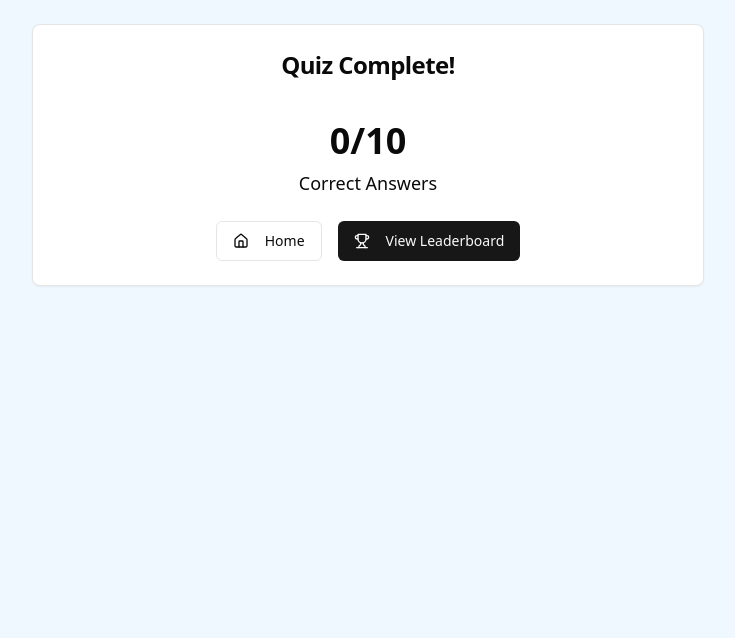
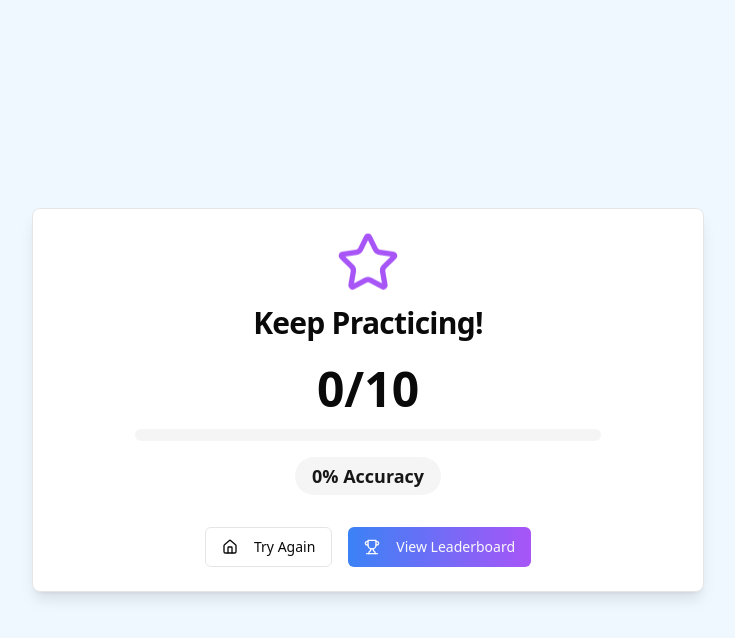
Before and after one commit to Nihil96/quiz-app, a React (Vite) app: page /results in a window 1280 px wide. Shown: the top 638 px of the page, without its empty margins (272-1007 px from the left). Built offline with nearby package versions, Linux system fonts and the light colour scheme.

Commit message:
feat: add animations and icons to improve UI/UX

```diff
--- a/src/App.tsx
+++ b/src/App.tsx
@@ -50,7 +50,7 @@ function App() {
   }
 
   return (
-    <div className="min-h-full w-full p-6">
+    <div className="min-h-full w-full px-2">
       <Routes>
         <Route
           path="/"
--- /dev/null
+++ b/src/components/ui/alert.tsx
@@ -0,0 +1,59 @@
+import * as React from "react"
+import { cva, type VariantProps } from "class-variance-authority"
+
+import { cn } from "@/lib/utils"
+
+const alertVariants = cva(
+  "relative w-full rounded-lg border p-4 [&>svg~*]:pl-7 [&>svg+div]:translate-y-[-3px] [&>svg]:absolute [&>svg]:left-4 [&>svg]:top-4 [&>svg]:text-foreground",
+  {
+    variants: {
+      variant: {
+        default: "bg-background text-foreground",
+        destructive:
+          "border-destructive/50 text-destructive dark:border-destructive [&>svg]:text-destructive",
+      },
+    },
+    defaultVariants: {
+      variant: "default",
+    },
+  }
+)
+
+const Alert = React.forwardRef<
+  HTMLDivElement,
+  React.HTMLAttributes<HTMLDivElement> & VariantProps<typeof alertVariants>
+>(({ className, variant, ...props }, ref) => (
+  <div
+    ref={ref}
+    role="alert"
+    className={cn(alertVariants({ variant }), className)}
+    {...props}
+  />
+))
+Alert.displayName = "Alert"
+
+const AlertTitle = React.forwardRef<
+  HTMLParagraphElement,
+  React.HTMLAttributes<HTMLHeadingElement>
+>(({ className, ...props }, ref) => (
+  <h5
+    ref={ref}
+    className={cn("mb-1 font-medium leading-none tracking-tight", className)}
+    {...props}
+  />
+))
+AlertTitle.displayName = "AlertTitle"
+
+const AlertDescription = React.forwardRef<
+  HTMLParagraphElement,
+  React.HTMLAttributes<HTMLParagraphElement>
+>(({ className, ...props }, ref) => (
+  <div
+    ref={ref}
+    className={cn("text-sm [&_p]:leading-relaxed", className)}
+    {...props}
+  />
+))
+AlertDescription.displayName = "AlertDescription"
+
+export { Alert, AlertTitle, AlertDescription }
--- /dev/null
+++ b/src/components/ui/badge.tsx
@@ -0,0 +1,36 @@
+import * as React from "react"
+import { cva, type VariantProps } from "class-variance-authority"
+
+import { cn } from "@/lib/utils"
+
+const badgeVariants = cva(
+  "inline-flex items-center rounded-full border px-2.5 py-0.5 text-xs font-semibold transition-colors focus:outline-none focus:ring-2 focus:ring-ring focus:ring-offset-2",
+  {
+    variants: {
+      variant: {
+        default:
+          "border-transparent bg-primary text-primary-foreground hover:bg-primary/80",
+        secondary:
+          "border-transparent bg-secondary text-secondary-foreground hover:bg-secondary/80",
+        destructive:
+          "border-transparent bg-destructive text-destructive-foreground hover:bg-destructive/80",
+        outline: "text-foreground",
+      },
+    },
+    defaultVariants: {
+      variant: "default",
+    },
+  }
+)
+
+export interface BadgeProps
+  extends React.HTMLAttributes<HTMLDivElement>,
+    VariantProps<typeof badgeVariants> {}
+
+function Badge({ className, variant, ...props }: BadgeProps) {
+  return (
+    <div className={cn(badgeVariants({ variant }), className)} {...props} />
+  )
+}
+
+export { Badge, badgeVariants }
--- a/src/index.css
+++ b/src/index.css
@@ -65,3 +65,59 @@
     background-color: aliceblue;
   }
 }
+
+/* Animations */
+@keyframes slide-down {
+  from {
+    opacity: 0;
+    transform: translateY(-100%);
+  }
+  to {
+    opacity: 1;
+    transform: translateY(0);
+  }
+}
+
+@keyframes slide-up {
+  from {
+    opacity: 0;
+    transform: translateY(2rem);
+  }
+  to {
+    opacity: 1;
+    transform: translateY(0);
+  }
+}
+
+@keyframes fade-in {
+  from {
+    opacity: 0;
+  }
+  to {
+    opacity: 1;
+  }
+}
+
+.animate-slide-down {
+  animation: slide-down 0.7s ease-out forwards;
+}
+
+.animate-slide-up-400 {
+  animation: slide-up 0.7s ease-out 400ms forwards;
+}
+
+.animate-slide-up-600 {
+  animation: slide-up 0.7s ease-out 600ms forwards;
+}
+
+.animate-slide-up-800 {
+  animation: slide-up 0.7s ease-out 800ms forwards;
+}
+
+.animate-slide-up-1000 {
+  animation: slide-up 0.7s ease-out 1000ms forwards;
+}
+
+.animate-fade-in {
+  animation: fade-in 1s ease-out forwards;
+}
--- a/src/pages/results.tsx
+++ b/src/pages/results.tsx
@@ -1,7 +1,9 @@
 import { Card, CardContent, CardHeader, CardTitle } from "@/components/ui/card"
 import { Button } from "@/components/ui/button"
-import { Trophy, Home } from "lucide-react"
+import { Trophy, Home, BadgeCheck, Star } from "lucide-react"
 import { useNavigate } from "react-router-dom"
+import { Progress } from "@/components/ui/progress"
+import { Badge } from "@/components/ui/badge"
 
 interface ResultsProps {
   score: number
@@ -10,33 +12,69 @@ interface ResultsProps {
 
 const Results = ({ score, totalQuestions }: ResultsProps) => {
   const navigate = useNavigate()
+  const percentage = (score / totalQuestions) * 100
+
+  const getFeedback = () => {
+    if (percentage === 100)
+      return { message: "Perfect Score!", icon: Star, color: "text-yellow-500" }
+    if (percentage >= 80)
+      return {
+        message: "Excellent Work!",
+        icon: BadgeCheck,
+        color: "text-green-500",
+      }
+    if (percentage >= 60)
+      return { message: "Good Job!", icon: Trophy, color: "text-blue-500" }
+    return { message: "Keep Practicing!", icon: Star, color: "text-purple-500" }
+  }
+
+  const feedback = getFeedback()
+  const FeedbackIcon = feedback.icon
 
   return (
-    <Card className="w-full max-w-2xl mx-auto">
-      <CardHeader>
-        <CardTitle className="text-2xl text-center mb-4">
-          Quiz Complete!
+    <div className="min-h-screen flex items-center justify-center p-4 from-background to-muted">
+      <Card className="w-full max-w-2xl mx-auto shadow-lg opacity-0 animate-fade-in">
+        <CardHeader className="space-y-2">
+          <div className="flex justify-center">
+            <FeedbackIcon
+              className={`w-16 h-16 ${feedback.color} animate-bounce`}
+            />
+          </div>
+          <CardTitle className="text-3xl text-center">
+            {feedback.message}
           </CardTitle>
         </CardHeader>
-      <CardContent className="space-y-6">
-        <div className="text-center">
-          <div className="text-4xl font-bold mb-2">
+
+        <CardContent className="space-y-8">
+          <div className="text-center space-y-4 opacity-0 animate-slide-up-400">
+            <div className="text-5xl font-bold">
               {score}/{totalQuestions}
             </div>
-          <div className="text-lg">Correct Answers</div>
+            <Progress value={percentage} className="h-3 w-3/4 mx-auto" />
+            <Badge variant="secondary" className="text-lg px-4 py-1">
+              {percentage}% Accuracy
+            </Badge>
           </div>
-        <div className="flex justify-center space-x-4">
-          <Button onClick={() => navigate("/")} variant="outline">
-            <Home className="mr-2" />
-            Home
+          <div className="flex flex-col sm:flex-row justify-center gap-4 opacity-0 animate-slide-up-800">
+            <Button
+              onClick={() => navigate("/")}
+              variant="outline"
+              className="group hover:scale-105 transition-transform"
+            >
+              <Home className="mr-2 group-hover:animate-pulse" />
+              Try Again
             </Button>
-          <Button onClick={() => navigate("/leaderboard")}>
-            <Trophy className="mr-2" />
+            <Button
+              onClick={() => navigate("/leaderboard")}
+              className="bg-gradient-to-r from-blue-500 to-purple-500 hover:from-blue-600 hover:to-purple-600 group hover:scale-105 transition-transform"
+            >
+              <Trophy className="mr-2 group-hover:animate-bounce" />
               View Leaderboard
             </Button>
           </div>
         </CardContent>
       </Card>
+    </div>
   )
 }
 
--- a/src/pages/welcome.tsx
+++ b/src/pages/welcome.tsx
@@ -22,14 +22,15 @@ const Welcome = ({
   }, [])
 
   return (
-    <Card className="w-full max-w-2xl mx-auto shadow-lg shadow-gray-400/50">
+    <div className="min-h-screen flex items-center justify-center from-background to-muted animate-fade-in">
+      <Card className="w-full max-w-2xl mx-auto shadow-lg shadow-gray-400/50 transform transition-all duration-700 hover:scale-[1.02]">
         <CardHeader>
-        <CardTitle className="text-3xl text-center mb-4">
+          <CardTitle className="text-3xl text-center mb-4 animate-slide-down">
             World Geography Quiz
           </CardTitle>
         </CardHeader>
         <CardContent className="space-y-4">
-        <div className="text-center text-lg mb-8">
+          <div className="text-center text-lg mb-8 opacity-0 animate-slide-up-400">
             Test your knowledge of countries, capitals, and continents!
           </div>
           <div className="flex flex-col items-center space-y-4">
@@ -39,21 +40,25 @@ const Welcome = ({
               placeholder="Enter your username"
               value={username}
               onChange={(e) => handleUsernameChange(e)}
-            className="px-4 py-2 border rounded-md w-64"
+              className="px-4 py-2 border rounded-md w-64 transform transition-all duration-300 focus:scale-105 focus:shadow-lg opacity-0 animate-slide-up-600"
             />
-          <Button onClick={handleStartQuiz} className="w-64">
+            <Button
+              onClick={handleStartQuiz}
+              className="w-64 transform transition-all duration-300 hover:scale-105 hover:shadow-lg opacity-0 animate-slide-up-800"
+            >
               Start Quiz
             </Button>
             <Button
               onClick={() => navigate("/leaderboard")}
               variant="outline"
-            className="w-64"
+              className="w-64 transform transition-all duration-300 hover:scale-105 hover:shadow-lg opacity-0 animate-slide-up-1000"
             >
               View Leaderboard
             </Button>
           </div>
         </CardContent>
       </Card>
+    </div>
   )
 }
 
```
Also changed, not shown: src/pages/leaderboard.tsx (+51 -11 lines), src/pages/quiz.tsx (+50 -13 lines). Lines whose indentation alone changed are shown as unchanged.
